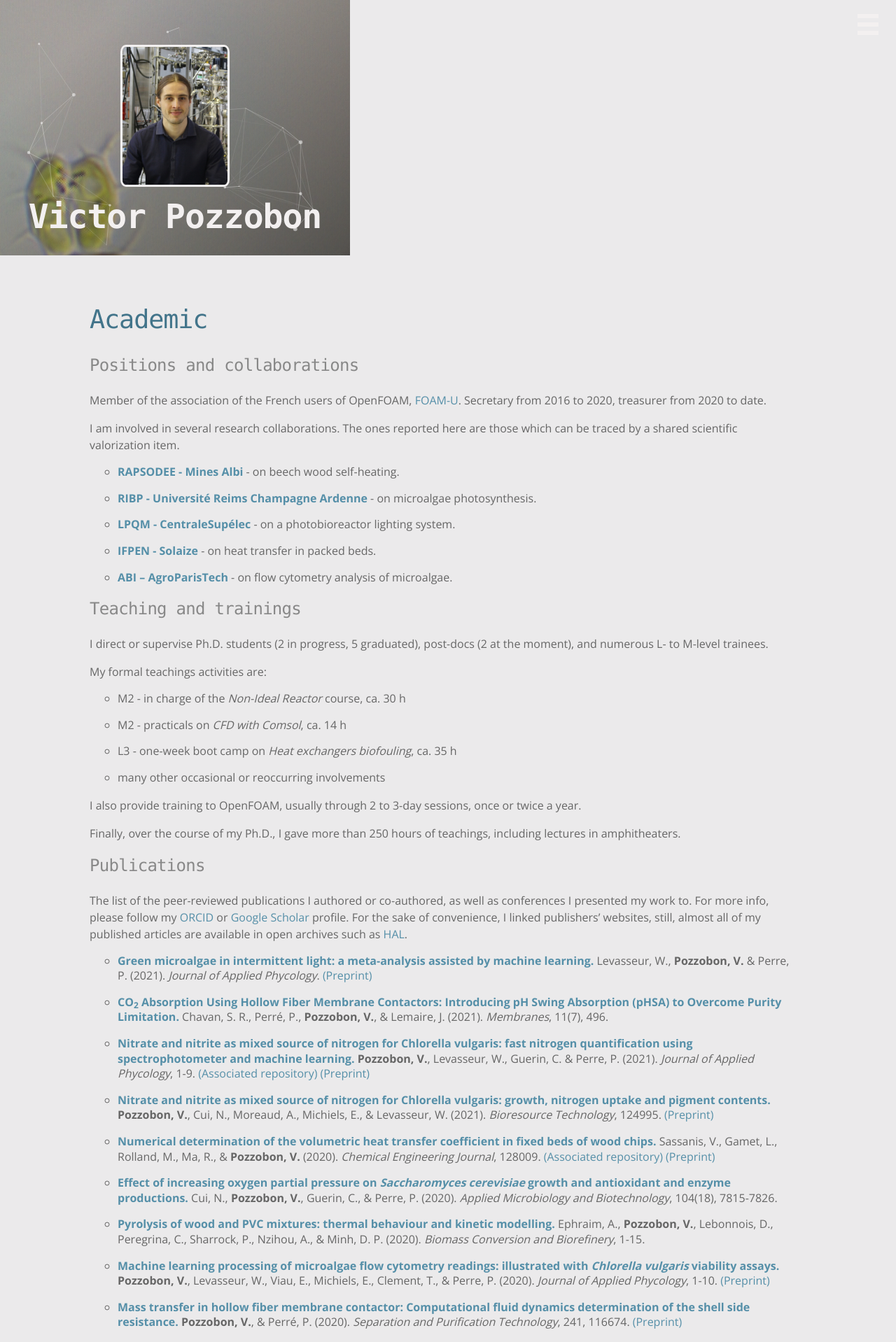
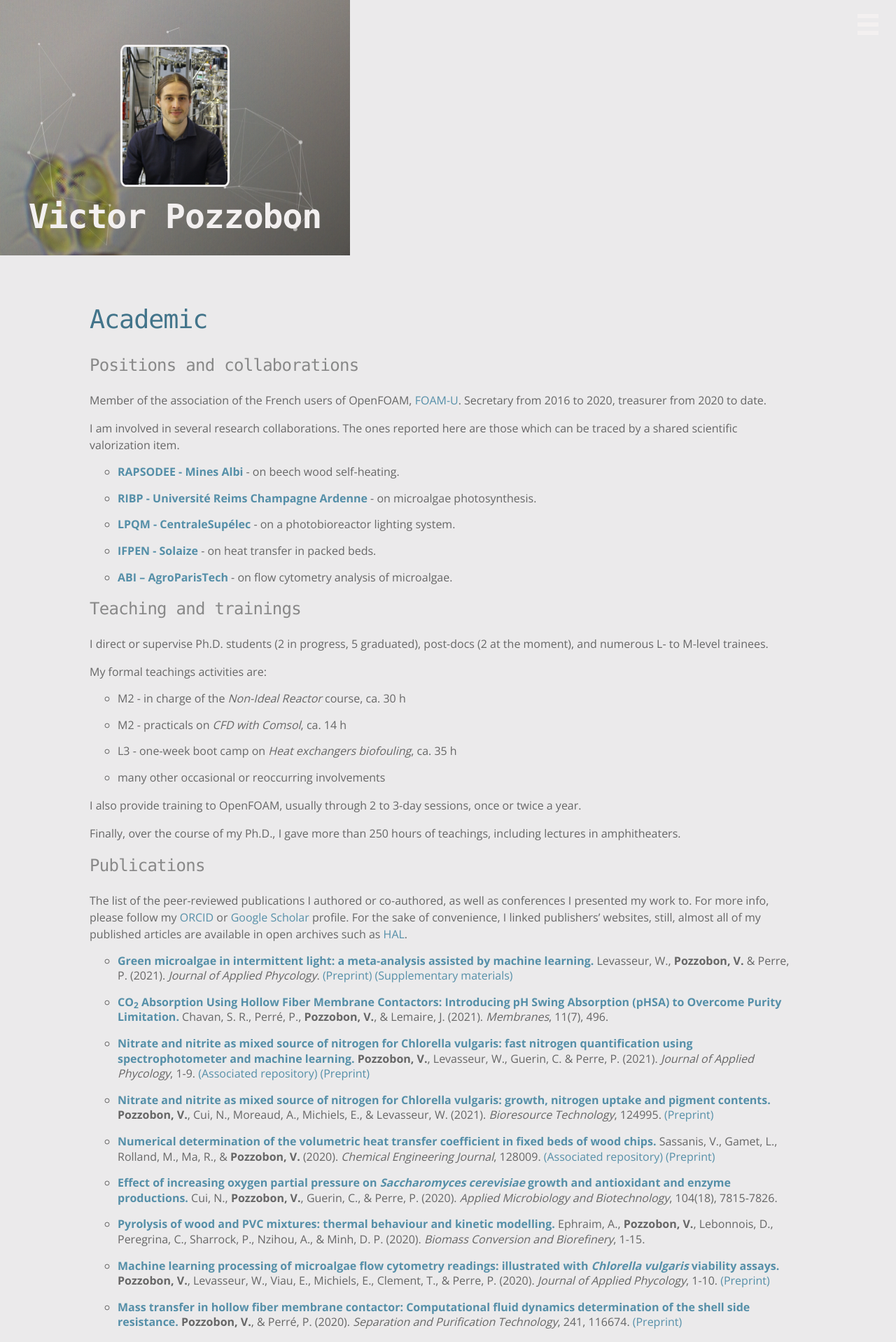
Before and after one commit to victorpozzobon/victorpozzobon.github.io, a Jekyll site: the page built from _pages/academic.md, in a window 1280 px wide. Shown: the top 1918 px of the page at 70% size. Built offline with Jekyll 4.4.1, drawn with Linux system fonts in a browser that asks for light colours.

```diff
--- a/_pages/academic.md
+++ b/_pages/academic.md
@@ -48,7 +48,7 @@
 The list of the peer-reviewed publications I authored or co-authored, as well as conferences
 I presented my work to. For more info, please follow my [ORCID](https://orcid.org/0000-0003-1530-0834) or [Google Scholar](https://scholar.google.fr/citations?user=XOAdaN4AAAAJ) profile. For the sake of convenience, I linked publishers' websites, still, almost all of my published articles are available in open archives such as [HAL](https://hal.archives-ouvertes.fr/).
 
-* [**Green microalgae in intermittent light: a meta-analysis assisted by machine learning.**](https://link.springer.com/article/10.1007/s10811-021-02603-z) Levasseur, W., **Pozzobon, V.** & Perre, P. (2021). _Journal of Applied Phycology_. [(Preprint)](/assets/preprints/Levasseur_2021_a.pdf)
+* [**Green microalgae in intermittent light: a meta-analysis assisted by machine learning.**](https://link.springer.com/article/10.1007/s10811-021-02603-z) Levasseur, W., **Pozzobon, V.** & Perre, P. (2021). _Journal of Applied Phycology_. [(Preprint)](/assets/preprints/Levasseur_2021_a.pdf) [(Supplementary materials)](/assets/preprints/Levasseur_2021_a_Supplementary_data.pdf)
 
 * [**CO<sub>2</sub> Absorption Using Hollow Fiber Membrane Contactors: Introducing pH Swing Absorption (pHSA) to Overcome Purity Limitation.**](https://www.mdpi.com/2077-0375/11/7/496) Chavan, S. R., Perré, P., **Pozzobon, V.**, & Lemaire, J. (2021). _Membranes_, 11(7), 496.
 
```
Also changed, not shown: 4 other files.
